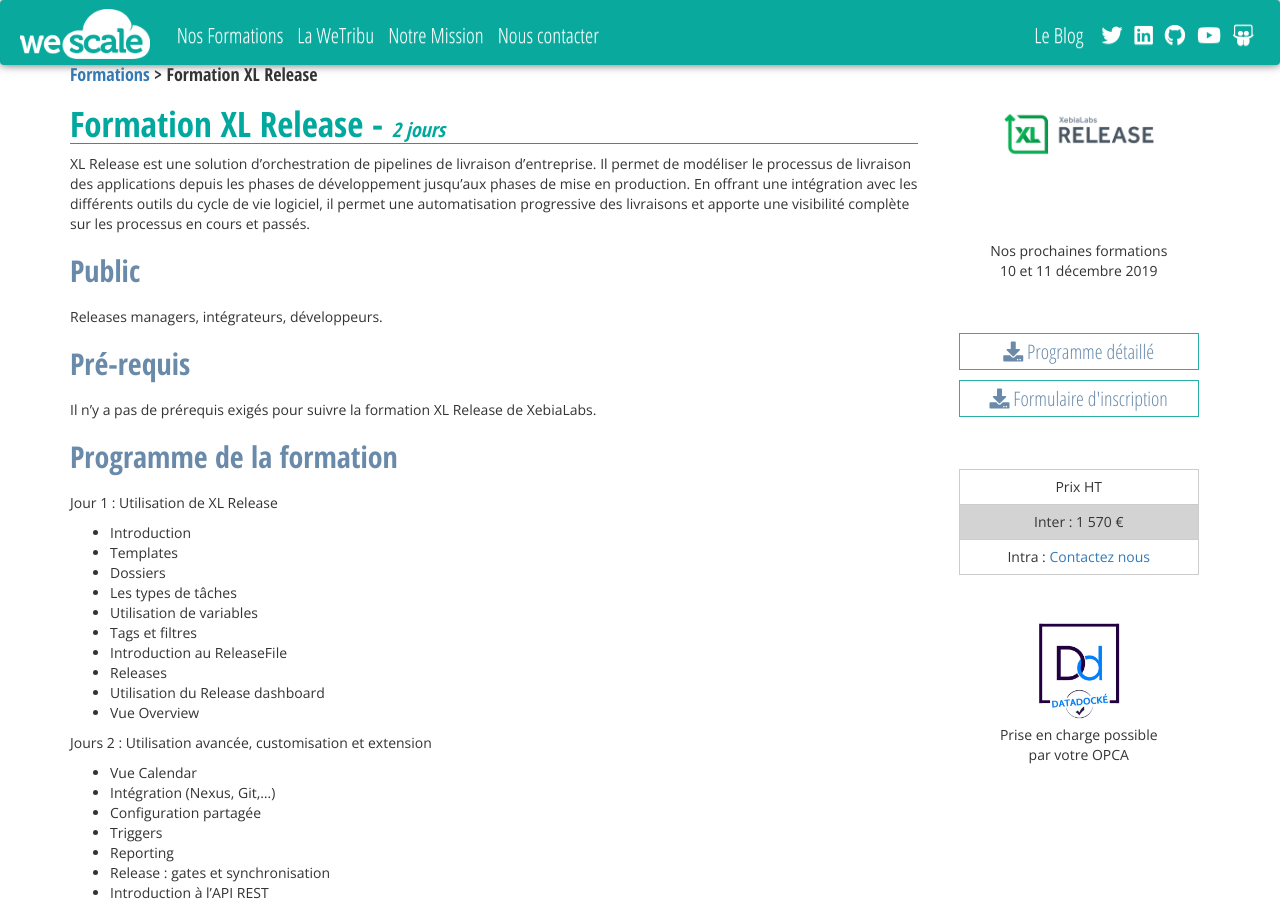
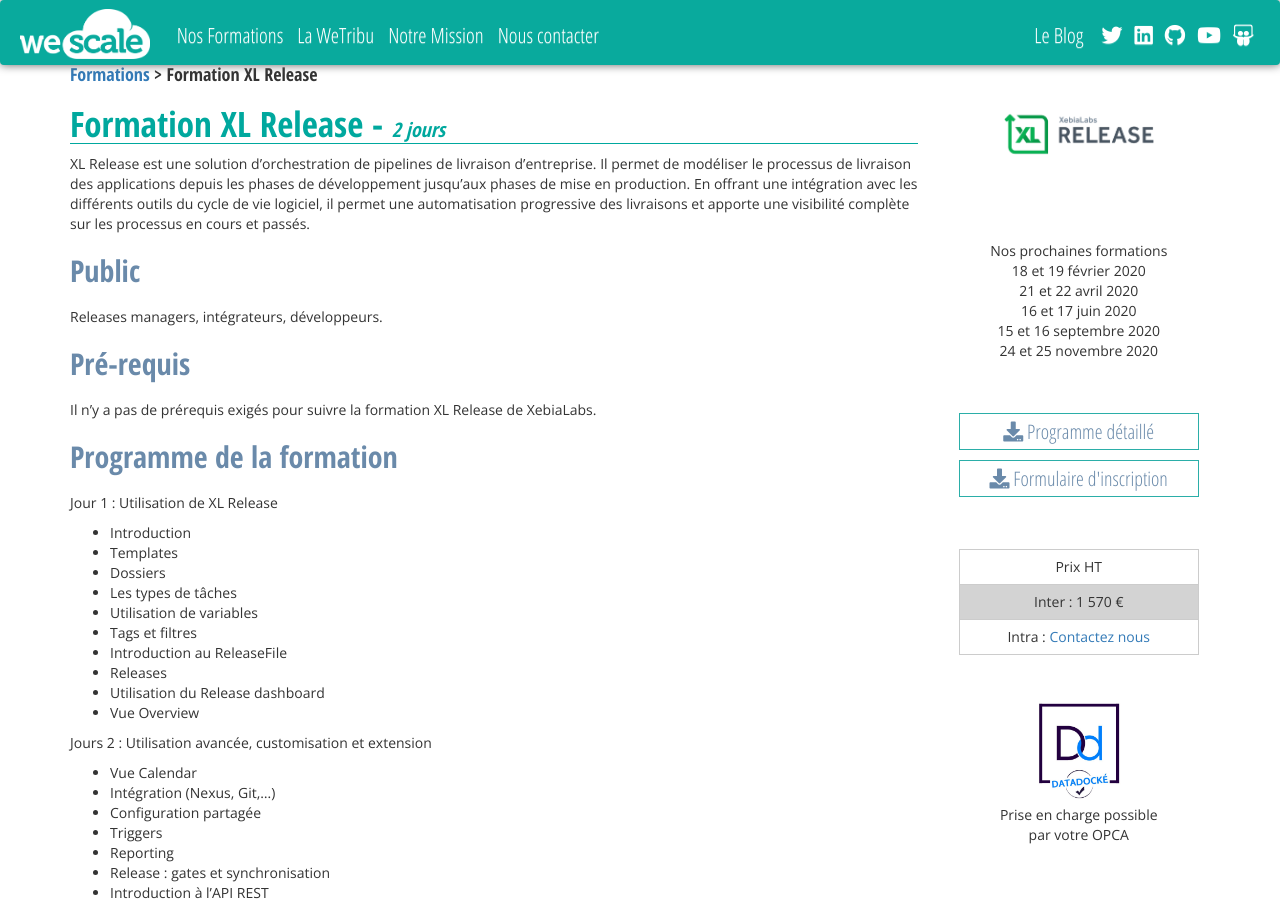
Before and after one commit to wescale/wescale-site, a Jekyll site: the page built from _formations/Formation-XL-Release.md, in a window 1280 px wide and 900 px high. Built offline with Jekyll 4.4.1, drawn with Linux system fonts in a browser that asks for light colours; nearby versions of some CDN libraries; comment, search, counter and statistics services are not loaded.

Commit message:
Update Formation-XL-Release.md

```diff
--- a/_formations/Formation-XL-Release.md
+++ b/_formations/Formation-XL-Release.md
@@ -9,8 +9,11 @@
 formateur_img: /images/wewes/avatar.png
 subtitle: |
     Nos prochaines formations<br>
-    10 et 11 décembre 2019
-
+    18 et 19 février 2020<br>
+    21 et 22 avril 2020<br>
+    16 et 17 juin 2020<br>
+    15 et 16 septembre 2020<br>
+    24 et 25 novembre 2020<br>
 pdf: /pdf/Formation-xl-release-wescale-xebialabs.pdf
 duree: 2 jours
 tarif: 1 570 €
```
